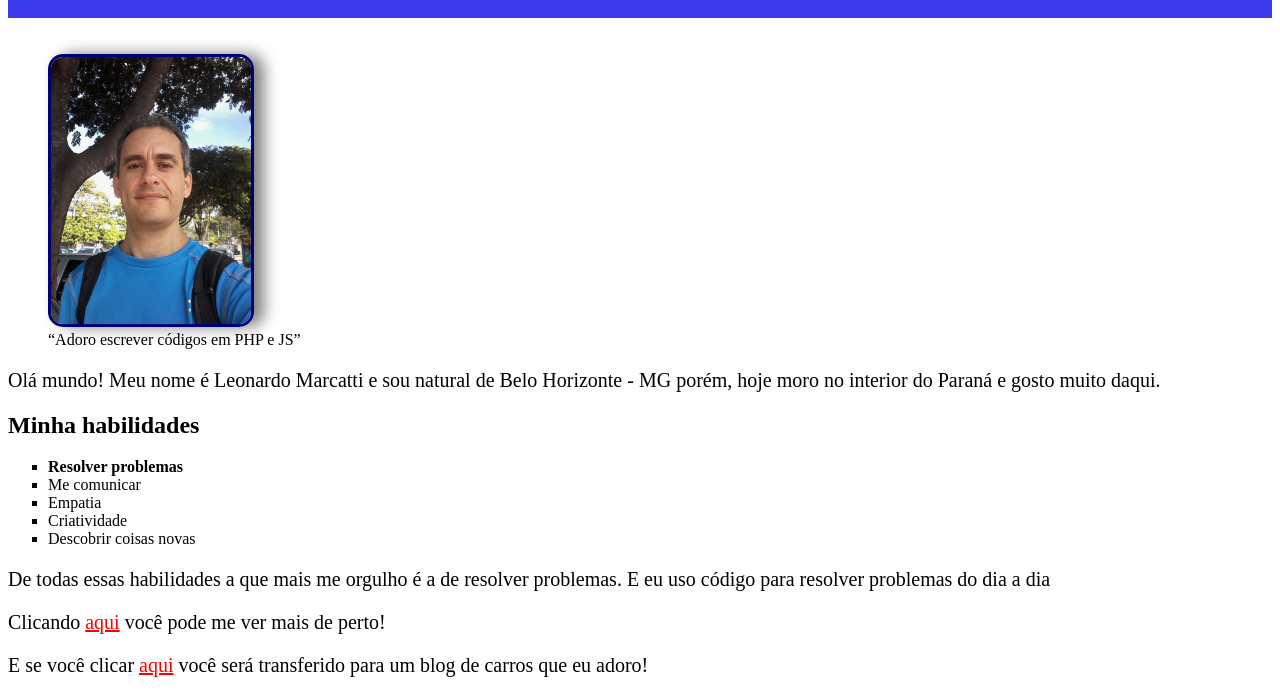
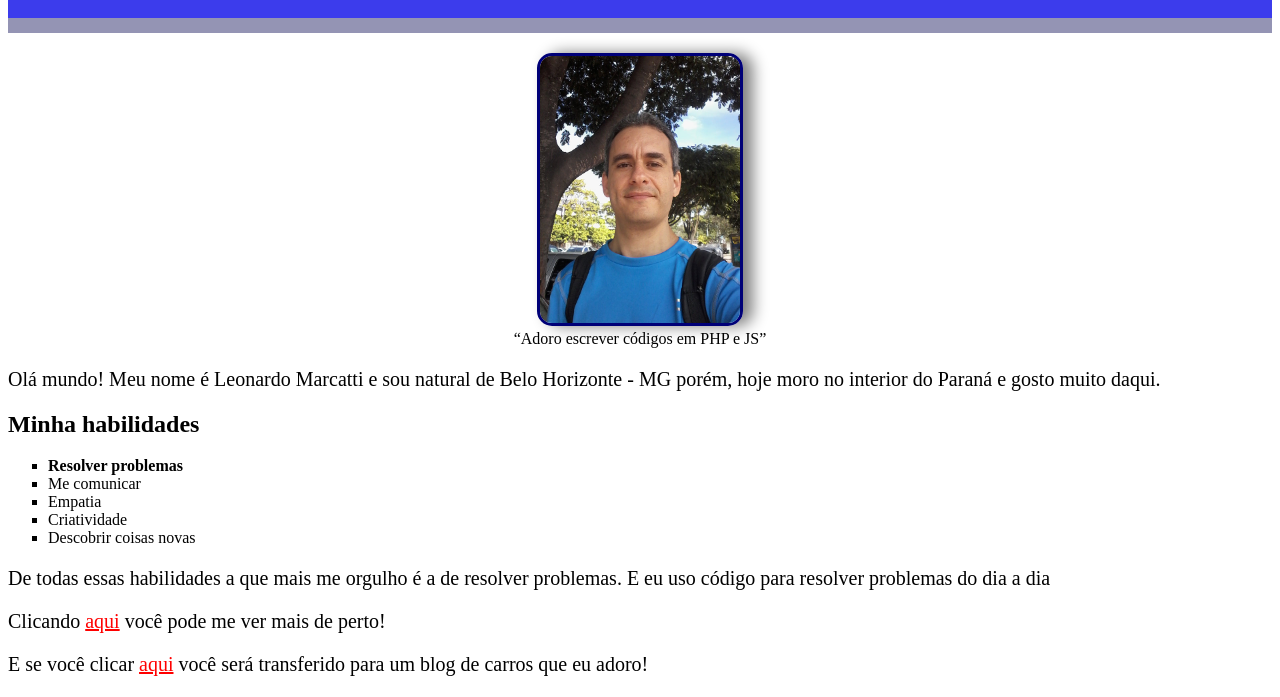
Before and after one commit to LeonardoMarcatti/LeonardoMarcatti.github.io, a plain HTML site: page index.html in a window 1280 px wide. Shown: the part 136-833 px from the top of the page. Drawn offline with Linux system fonts and the light colour scheme.

Commit message:
Adicionando uma barra cinza abaixo da nav

```diff
--- a/index.html
+++ b/index.html
@@ -32,6 +32,11 @@
             border: 3px solid rgb(0, 0, 119);
         }
 
+        figure{
+            margin: 0px auto;
+            text-align: center;
+        }
+
         p{
             font-size: 20px;
         }
@@ -43,6 +48,11 @@
         li{
             list-style-type: square;
         }
+
+        #mini_bar{
+            background-color: rgb(148, 148, 180);
+            height: 15px;
+        }
     </style>
     <title>Document</title>
 </head>
@@ -53,8 +63,10 @@
         <a href="#2">Minhas habilidades</a>
         <a href="#3">Links</a>
     </nav>
+    <div id="mini_bar"></div>
     <section id="1">
-        <figure><img src="images/leo.jpg" alt="Foto do Leo">
+        <figure>
+            <img src="images/leo.jpg" alt="Foto do Leo">
             <figcaption>
                 <q>Adoro escrever códigos em PHP e JS</q>
             </figcaption>
```
